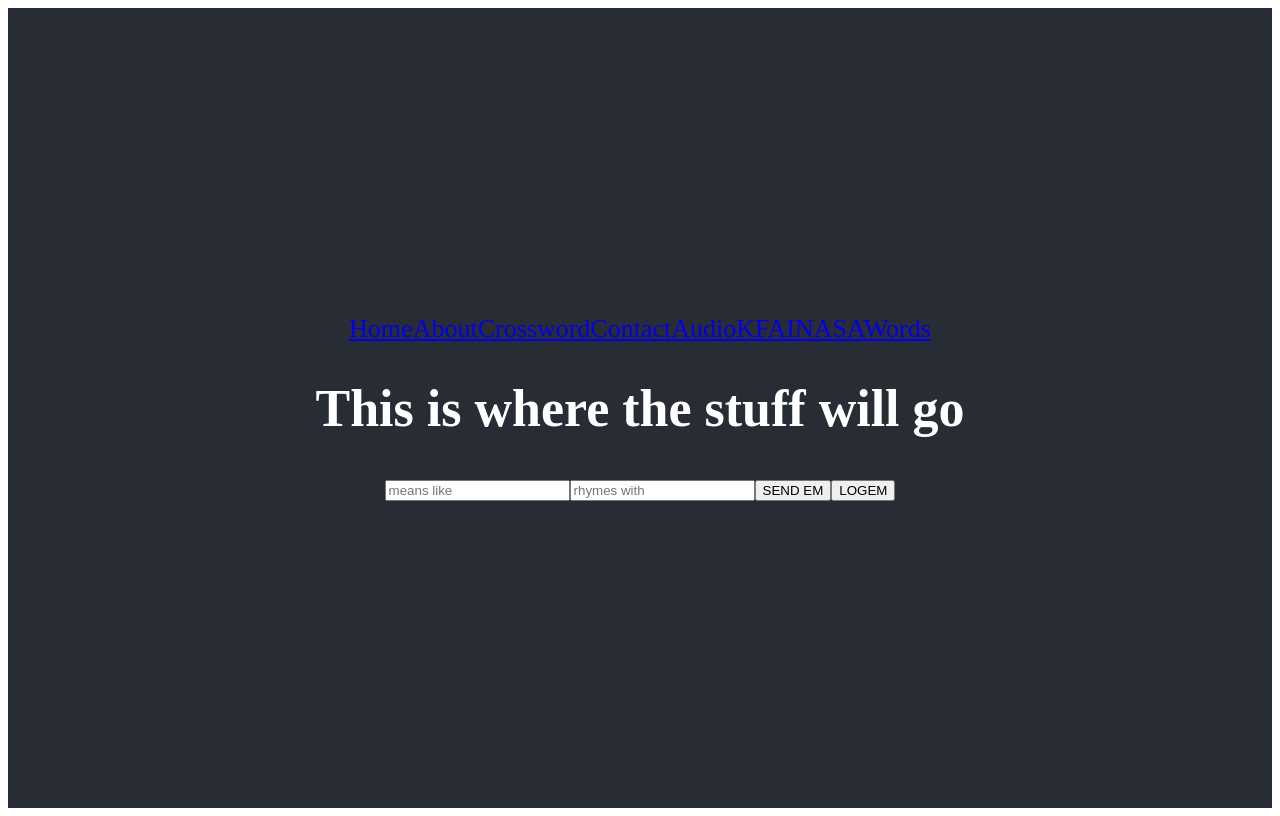
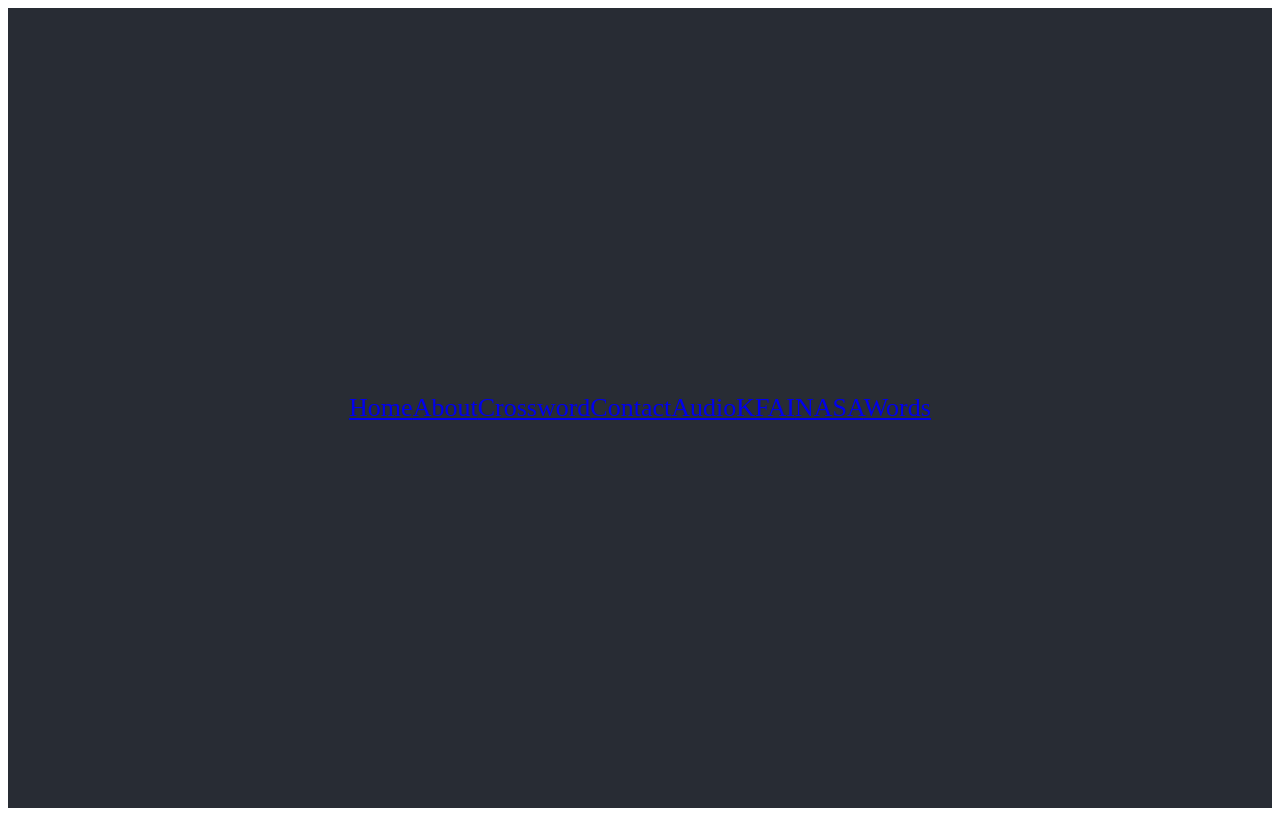
Before and after one commit to mnpkoerner/poetry-science-wrestling, a React (Create React App) app: page /#/words in a window 1280 px wide. Built offline with nearby package versions, Linux system fonts and the light colour scheme.

Commit message:
remove words component

```diff
--- a/src/components/App/App.js
+++ b/src/components/App/App.js
@@ -19,7 +19,7 @@
 import Audio from '../Audio/Audio'
 import KFAI from '../KFAI/KFAI'
 import NASA from '../NASA/NASA'
-import Words from '../Words/Words'
+
 
 
 function App() {
@@ -111,11 +111,7 @@
               path="/register">
               <Register />
             </Route>
-            <Route
-              exact
-              path="/words">
-              <Words />
-            </Route>
+
 
             <ProtectedRoute
               exact
--- a/src/components/Words/Words.js
+++ /dev/null
@@ -1,40 +0,0 @@
-import { useEffect, useState } from 'react'
-import { useDispatch, useSelector } from 'react-redux';
-
-
-export default function Words() {
-
-    const dispatch = useDispatch()
-
-    const rhymeReturn = useSelector(store=>store.words.rhyme)
-    const synonymReturn = useSelector(store=>store.words.synonym)
-
-    const [rhyme, setRhyme] = useState('');
-    const [synonym, setSynonym] = useState('');
-
-
-    return (
-        <div>
-            <h1>This is where the stuff will go</h1>
-            <input
-                type="text"
-                placeholder="means like"
-                value={synonym}
-                onChange={(event) => setSynonym(event.target.value)}>
-            </input>
-            <input
-                type="text"
-                placeholder="rhymes with"
-                value={rhyme}
-                onChange={(event) => setRhyme(event.target.value)}>
-            </input>
-            <button
-                onClick={()=>{
-                    dispatch({type: 'GET_RHYME', payload: rhyme})
-                    dispatch({type: 'GET_SYNONYM', payload: synonym})
-                }}
-            >SEND EM</button>
-            <button onClick={()=>console.log(rhymeReturn, synonymReturn)}>LOGEM</button>
-        </div>
-    )
-}
```
Also changed, not shown: 1 other file (tests, documents, lock files or other folders).
